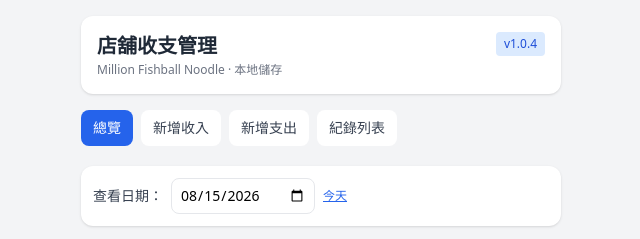
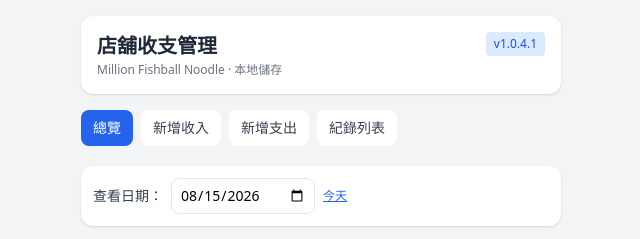
Before and after one commit to MFball/testpos, a plain HTML site: page In-Out.html in a window 1280 px wide. Shown: the top 239 px of the page, 319-959 px from the left. Drawn offline with nearby package versions, Linux system fonts and the light colour scheme.

Commit message:
Update In-Out.html

```diff
--- a/In-Out.html
+++ b/In-Out.html
@@ -17,7 +17,7 @@
           <h1 class="text-xl font-bold text-gray-800">店舖收支管理</h1>
           <p class="text-gray-500 text-xs mt-0.5">Million Fishball Noodle · 本地儲存</p>
         </div>
-        <span class="bg-blue-100 text-blue-700 text-xs font-medium px-2 py-1 rounded">v1.0.4</span>
+        <span class="bg-blue-100 text-blue-700 text-xs font-medium px-2 py-1 rounded">v1.0.4.1</span>
       </div>
     </div>
 
```
